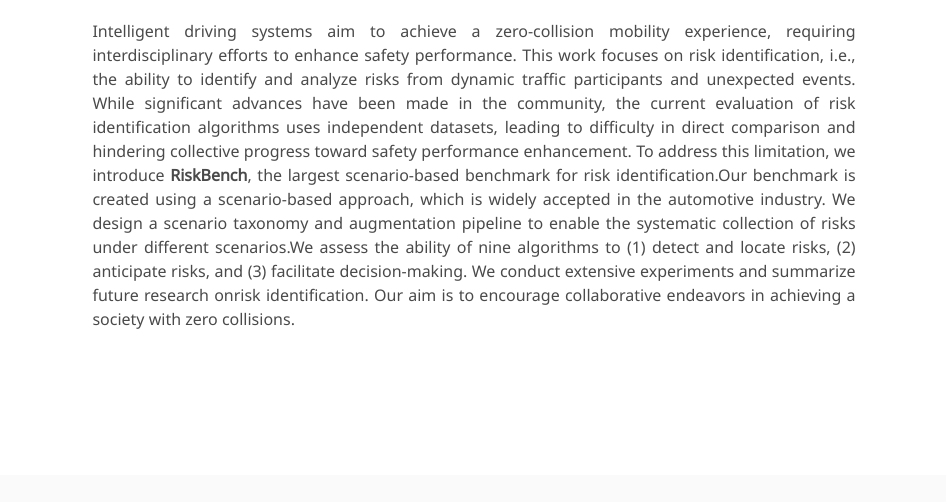
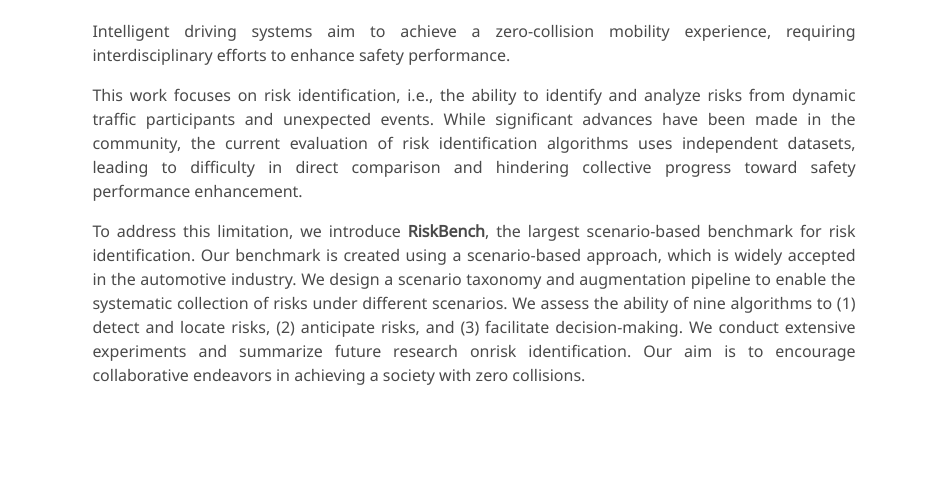
Before and after one commit to HCIS-Lab/HCIS-Lab.github.io, a plain HTML site: page RiskBench/index.html in a window 1280 px wide. Shown: the part 492-994 px from the top of the page, without its empty margins (166-1112 px from the left). Drawn offline with nearby package versions, Linux system fonts and the light colour scheme; some icons are missing; a web font is replaced by a local one.

Commit message:
:pencil: Change format

```diff
--- a/RiskBench/index.html
+++ b/RiskBench/index.html
@@ -189,13 +189,23 @@
       <div class="column is-four-fifths">
         <h2 class="title is-3">Abstract</h2>
         <div class="content has-text-justified">
+          <p>
             Intelligent driving systems aim to achieve a zero-collision mobility experience, requiring interdisciplinary efforts to enhance safety performance.
+          </p>
+
+          <p>
             This work focuses on risk identification, i.e., the ability to identify and analyze risks from dynamic traffic participants and unexpected events.
             While significant advances have been made in the community, the current evaluation of risk identification algorithms uses independent datasets, leading to difficulty in direct comparison and hindering collective progress toward safety performance enhancement.
-            To address this limitation, we introduce <b>RiskBench</b>, the largest scenario-based benchmark for risk identification.Our benchmark is created using a scenario-based approach, which is widely accepted in the automotive industry.
-            We design a scenario taxonomy and augmentation pipeline to enable the systematic collection of risks under different scenarios.We assess the ability of nine algorithms to (1) detect and locate risks, (2) anticipate risks, and (3) facilitate decision-making.
+          </p>
+
+          <p>
+            To address this limitation, we introduce <b>RiskBench</b>, the largest scenario-based benchmark for risk identification.
+            Our benchmark is created using a scenario-based approach, which is widely accepted in the automotive industry.
+            We design a scenario taxonomy and augmentation pipeline to enable the systematic collection of risks under different scenarios.
+            We assess the ability of nine algorithms to (1) detect and locate risks, (2) anticipate risks, and (3) facilitate decision-making.
             We conduct extensive experiments and summarize future research onrisk identification.
             Our aim is to encourage collaborative endeavors in achieving a society with zero collisions.
+          </p>
         </div>
       </div>
     </div>
```
